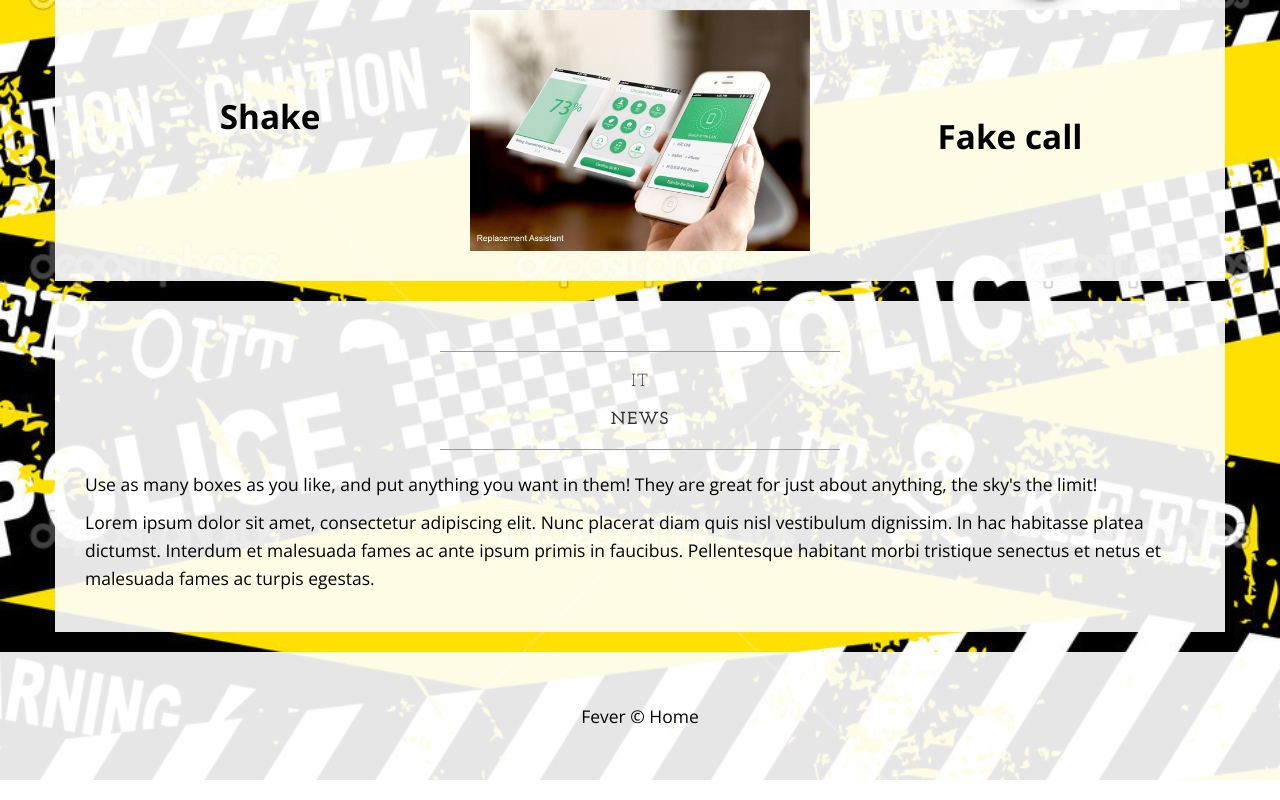
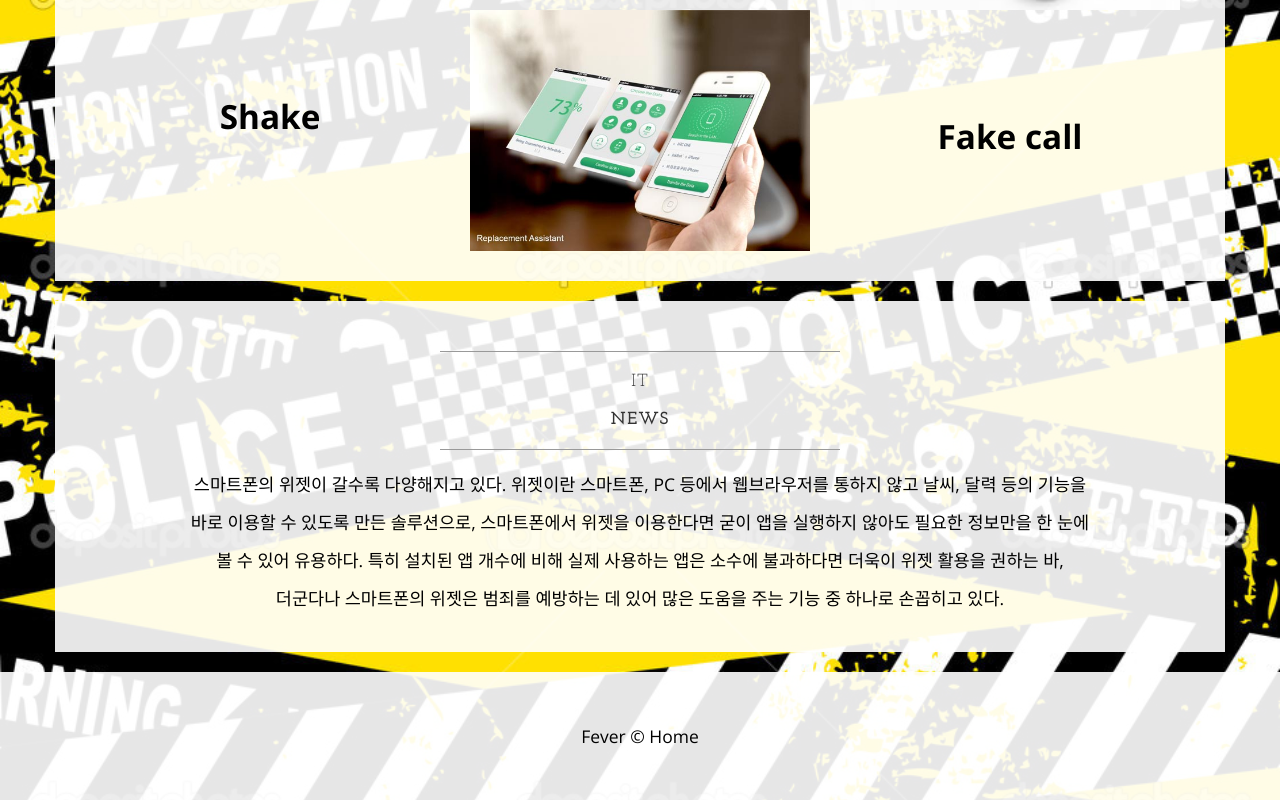
Before and after one commit to KoJaeUk/Fever, a plain HTML site: page startbootstrap-business-casual-gh-pages/index.html in a window 1280 px wide. Shown: the part 1544-2344 px from the top of the page. Drawn offline with nearby package versions, Linux system fonts and the light colour scheme.

Commit message:
ddf
dfdf

```diff
--- a/startbootstrap-business-casual-gh-pages/css/business-casual.css
+++ b/startbootstrap-business-casual-gh-pages/css/business-casual.css
@@ -195,3 +195,6 @@ footer p {
     vertical-align: middle;
     text-align: center;
 }
+.main-text2{
+    text-align: center;
+}
--- a/startbootstrap-business-casual-gh-pages/index.html
+++ b/startbootstrap-business-casual-gh-pages/index.html
@@ -161,8 +161,10 @@
                         <strong>NEWS</strong>
                     </h2>
                     <hr>
-                    <p>Use as many boxes as you like, and put anything you want in them! They are great for just about anything, the sky's the limit!</p>
-                    <p>Lorem ipsum dolor sit amet, consectetur adipiscing elit. Nunc placerat diam quis nisl vestibulum dignissim. In hac habitasse platea dictumst. Interdum et malesuada fames ac ante ipsum primis in faucibus. Pellentesque habitant morbi tristique senectus et netus et malesuada fames ac turpis egestas.</p>
+                    <p class="main-text2">스마트폰의 위젯이 갈수록 다양해지고 있다. 위젯이란 스마트폰, PC 등에서 웹브라우저를 통하지 않고 날씨, 달력 등의 기능을</p>
+                    <p class="main-text2">바로 이용할 수 있도록 만든 솔루션으로, 스마트폰에서 위젯을 이용한다면 굳이 앱을 실행하지 않아도 필요한 정보만을 한 눈에</p>
+                    <p class="main-text2">볼 수 있어 유용하다. 특히 설치된 앱 개수에 비해 실제 사용하는 앱은 소수에 불과하다면 더욱이 위젯 활용을 권하는 바,</p>
+                    <p class="main-text2">더군다나 스마트폰의 위젯은 범죄를 예방하는 데 있어 많은 도움을 주는 기능 중 하나로 손꼽히고 있다.</p>
                 </div>
             </div>
         </div>
```
